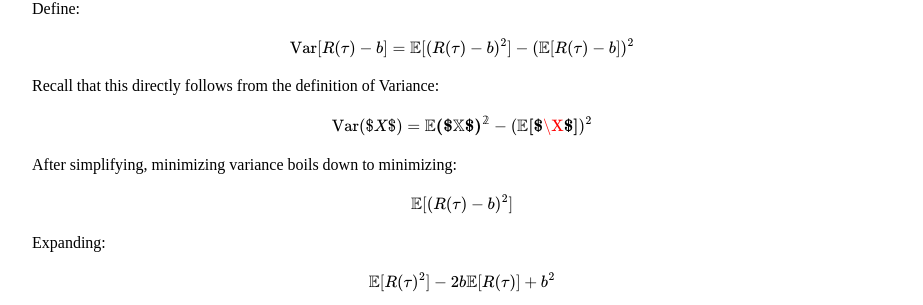
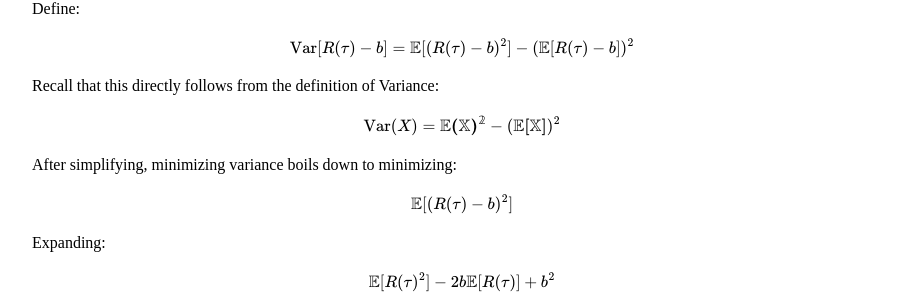
Before and after one commit to KevinDayve/KevinDayve.github.io, a Jekyll site: the page built from index.md, in a window 1280 px wide and 900 px high, scrolled down 4795 px. Shown: the part 144-449 px from the top of the window, without its empty margins (178-1101 px from the left). Built offline with Jekyll 4.4.1, drawn with Linux system fonts in a browser that asks for light colours; our own code applies the rules of GitHub Pages for plain Markdown files.

Commit message:
fix: format

```diff
--- a/index.md
+++ b/index.md
@@ -250,7 +250,7 @@ $$
 Recall that this directly follows from the definition of Variance:
 
 $$
-\text{Var}($X$) = \mathbb{E($X$)^2} -(\mathbb{E[$\X$]})^2
+\text{Var}(X) = \mathbb{E(X)^2} -(\mathbb{E[X]})^2
 $$
 
 After simplifying, minimizing variance boils down to minimizing:
```
